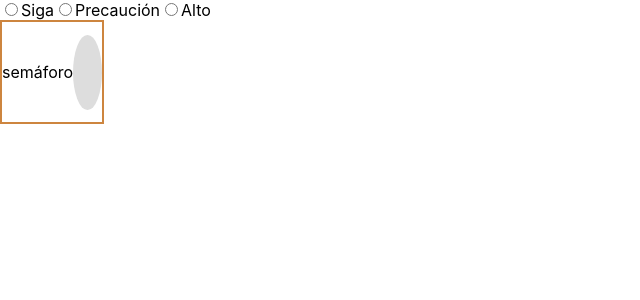
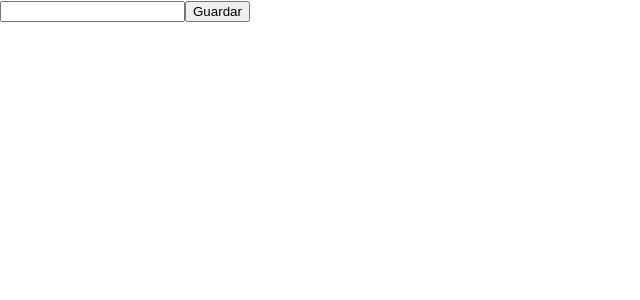
Before and after one commit to Israel2709/react12g, a React (Create React App) app: page / in a window 1280 px wide. Shown: the top 300 px of the page, without its empty margins (0-640 px from the left). Built offline with nearby package versions, Linux system fonts and the light colour scheme.

Commit message:
dynamic list

```diff
--- a/src/App.css
+++ b/src/App.css
@@ -25,3 +25,11 @@
 .alto{
   background-color:red !important
 }
+
+.text-bold{
+  font-weight: bold;
+}
+
+.text-red{
+  color:red
+}
--- a/src/App.js
+++ b/src/App.js
@@ -1,40 +1,46 @@
 import React, { Component } from 'react'
 import './App.css';
+
+import CustomHeading from './Components/CustomHeading'
+import CustomList from './Components/CustomList'
 
 
 class App extends Component {
   constructor() {
     super()
     this.state = {
-      etapa:"",
-      title:"semáforo",
-      color:"",
-      mentors:[""]
+      title: "Hola koders!",
+      listItems: []
     }
-    this.myProp = "some prop"
-    this.setEtapa = this.setEtapa.bind( this )
+    this.changeHandler = this.changeHandler.bind( this )
+    this.saveHandler = this.saveHandler.bind( this )
   }
 
-  setEtapa( event ){
-    const value = event.target.value
-    console.log( value )
-    console.log( this )
-    this.setState({etapa: value})
+  changeHandler(event) {
+    const text = event.target.value
+    this.setState({ title: text })
   }
+
+  saveHandler() {
+    this.setState({
+      listItems: [...this.state.listItems, this.state.title]
+    })
+
+  }
+
+
   render() {
-    const { title, etapa } = this.state
     return (
       <>
-        <input className="control" type="radio" name="etapa" value="siga" onClick={ this.setEtapa }/>
-        <label for="">Siga</label>
-        <input className="control" type="radio" name="etapa" value="precaucion" onClick={ this.setEtapa }/>
-        <label for="">Precaución</label>
-        <input className="control" type="radio" name="etapa" value="alto" onClick={ this.setEtapa }/>
-        <label for="">Alto</label>
-        <div className="semaforo">
-          <p>{ title }</p>
-          <div className={`luz ${etapa}`}></div>
-        </div>
+        <input type="text" onChange={this.changeHandler} />
+        <button onClick={this.saveHandler}>Guardar</button>
+        {/*<CustomHeading
+          text = { this.state.title ? this.state.title : "hola koders!"}
+          customClasses = {["text-bold", "text-red"]}
+        />*/}
+        <CustomList
+          listItems = { this.state.listItems }
+        />
       </>
     )
   }
--- /dev/null
+++ b/src/Components/CustomHeading/index.js
@@ -0,0 +1,10 @@
+import React from 'react'
+
+function CustomHeading( props ){
+    console.log( props )
+    return(
+        <h1 className = { props.customClasses.join(" ")}>{ props.text }</h1>
+    )
+}
+
+export default CustomHeading
--- /dev/null
+++ b/src/Components/CustomList/index.js
@@ -0,0 +1,48 @@
+import React from 'react'
+
+function someContent(){
+    return(
+        <>
+            <h1>Algún texto</h1>
+            <p>Lorem ipsum dolor sit amet, consectetur adipisicing elit. Accusantium neque labore tempore perferendis consequatur cupiditate nemo soluta odit expedita voluptatum.</p>
+        </>
+    )
+}
+
+
+function createList(){
+
+    let someArray = ["a","s","d","f"]
+
+    let result = someArray.map( item => {
+        return <span>{ item }</span>
+    })
+
+    /*[
+        <span>"a"</span>,
+        <span>"s"</span>,
+        <span>"d"</span>,
+        <span>"f"</span>
+    ]*/
+    return result
+
+}
+
+
+
+
+
+
+
+function CustomList(props){
+    return(
+        <ul>
+
+          {
+            props.listItems.map( (item, index) => <li key={ index }>{ item }</li>)
+          }
+        </ul>
+    )
+}
+
+export default CustomList
```
